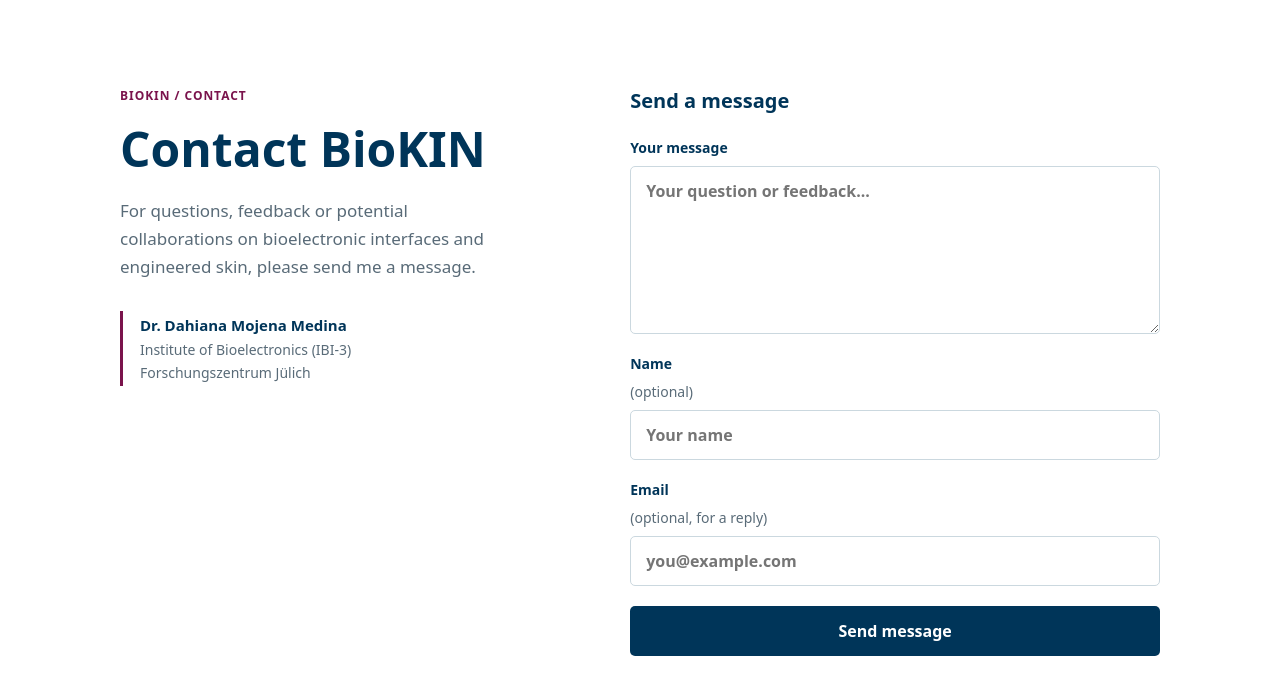
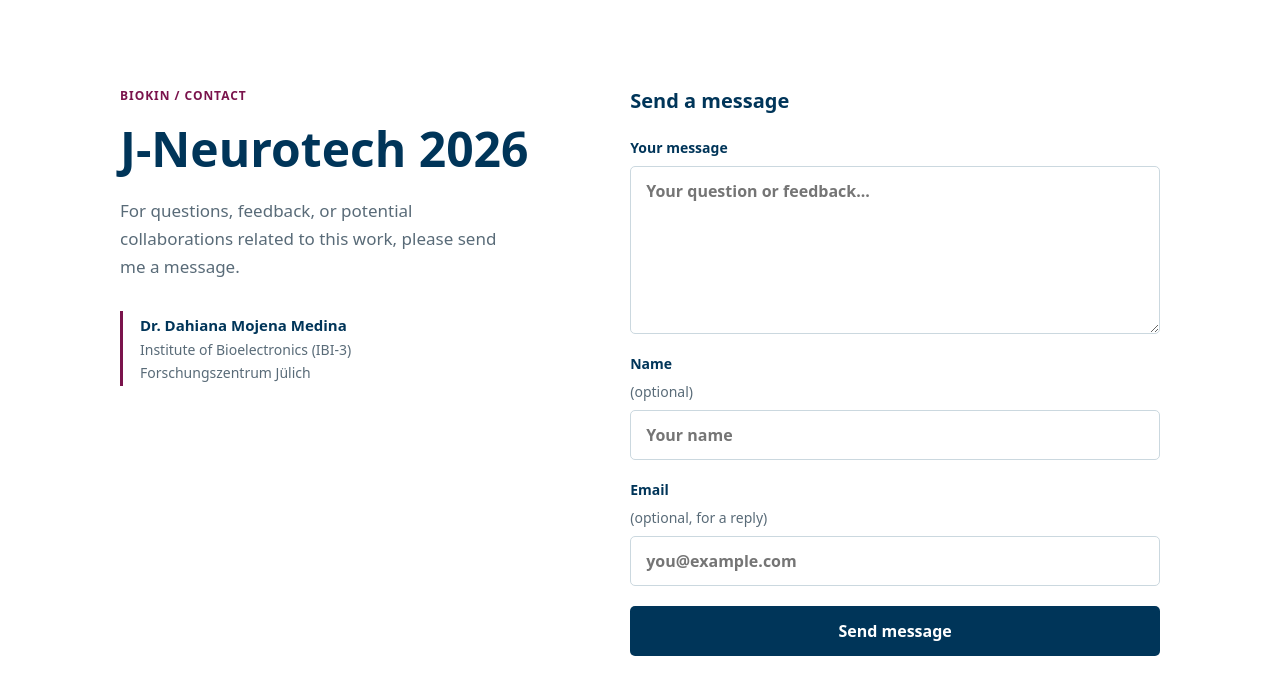
Before and after one commit to damome/biokin, a plain HTML site: page index.html in a window 1280 px wide. Shown: the part 115-788 px from the top of the page. Drawn offline with Linux system fonts and the light colour scheme.

Commit message:
Update contact section title and intro text

```diff
--- a/index.html
+++ b/index.html
@@ -193,8 +193,8 @@
     <main class="content">
       <section aria-labelledby="page-title">
         <p class="eyebrow">BioKIN / Contact</p>
-        <h1 id="page-title">Contact BioKIN</h1>
-        <p class="intro">For questions, feedback or potential collaborations on bioelectronic interfaces and engineered skin, please send me a message.</p>
+        <h1 id="page-title">J-Neurotech 2026</h1>
+        <p class="intro">For questions, feedback, or potential collaborations related to this work, please send me a message.</p>
         <div class="identity">
           <strong>Dr. Dahiana Mojena Medina</strong>
           <span>Institute of Bioelectronics (IBI-3)<br>Forschungszentrum J&uuml;lich</span>
```
